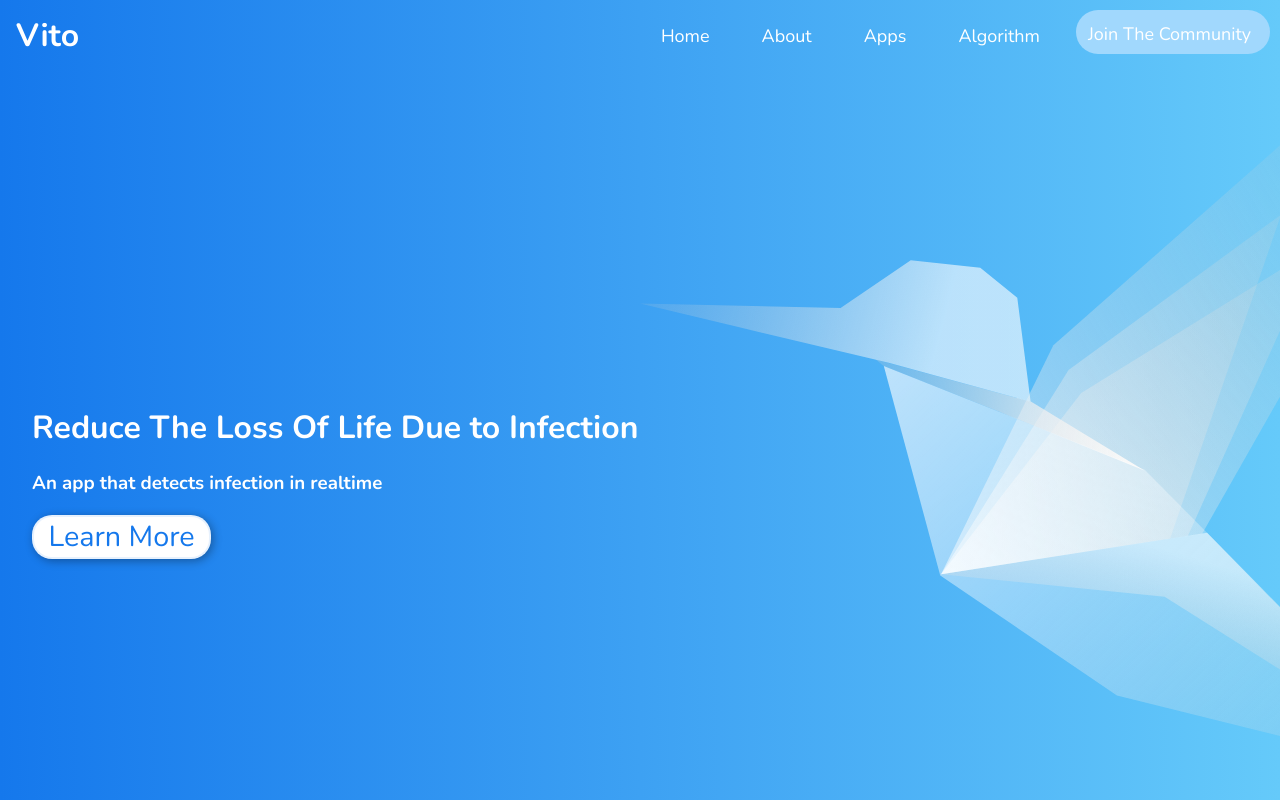
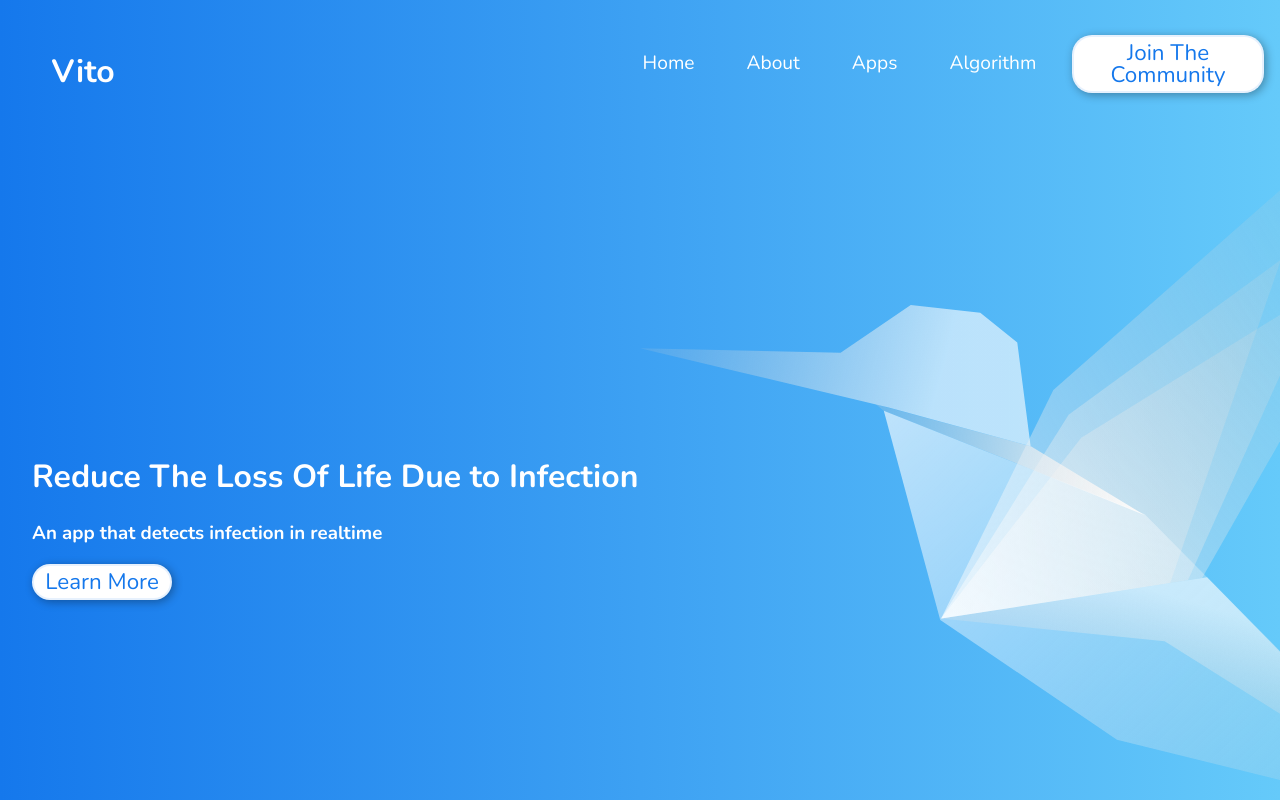
Before and after one commit to Vito-Research/Vito-Website, a React (Vite) app: page / in a window 1280 px wide. Built offline with nearby package versions, Linux system fonts and the light colour scheme.

Commit message:
Navbar edits

```diff
--- a/src/_util.scss
+++ b/src/_util.scss
@@ -32,7 +32,7 @@ div.center {
   padding-top: 0.2em;
   padding-bottom: 0.2em;
   border-radius: 20px;
-  font-size: 1.8em;
+  font-size: 1.4em;
   border-color: rgba($primary, 10%);
   border-style: solid;
   cursor: pointer;
--- a/src/components/Footer.tsx
+++ b/src/components/Footer.tsx
@@ -5,6 +5,7 @@ function Footer() {
     <div className="section footer" id="footer">
 
       <footer className="section footer">
+      <p><a className="footer-text footer-text-space" href="https://www.nature.com/articles/s41746-021-00422-7">[1] Modeling the effect of exposure notification and non-pharmaceutical interventions on COVID-19 transmission in Washington state </a></p>
         <div className="footer-div">
           <h2>Organization</h2>
           <p><a className="footer-text" href="">About</a></p>
@@ -17,7 +18,7 @@ function Footer() {
           <h2>Platforms</h2>
           <p><a className="footer-text" href="">Android</a></p>
           <p><a className="footer-text" href="https://www.linkedin.com/company/vito-research/about/">iOS</a></p>
-          <p><a className="footer-text" href="https://www.craft.do/s/jK9mX5dA3exvRw">Streamlit</a></p>
+          <p><a className="footer-text" href="https://share.streamlit.io/andreasink/vito-visualization/main/vito_visualization_tools/main.py">Streamlit</a></p>
           <p><a className="footer-text" href="https://github.com/Vito-Research">Github</a></p>
         </div>
 
--- a/src/components/Navbar.tsx
+++ b/src/components/Navbar.tsx
@@ -8,14 +8,15 @@ function Navbar() {
         <div className="Navbar" id="Navbar">
             <ul>
 
-                <li2><a ><b>Vito</b></a></li2>
-                <div id="box1">
-                    <li3><a href="bib.html">Join The Community</a></li3>
-                </div>
-                <li><a href="bib.html">Algorithm</a></li>
-                <li><a href="consact.html">Apps</a></li>
-                <li><a href="sharkspecies.html">About</a></li>
-                <li><a className="active" href="index.html">Home</a></li>
+                <li className="li2"><a> Vito </a></li>
+
+                   <li><button style={{ margin: "5%" }} type="button" className="btn btn-cta smaller">
+        Join The Community
+      </button></li>
+                <li className="larger"><a href="bib.html">Algorithm</a></li>
+                <li className="larger"><a href="consact.html">Apps</a></li>
+                <li className="larger"><a href="sharkspecies.html">About</a></li>
+                <li className="larger"><a className="active" href="index.html">Home</a></li>
 
             </ul>
 
--- a/src/components/footer.scss
+++ b/src/components/footer.scss
@@ -14,10 +14,13 @@
 
     }
 }
-
 .footer-div {
     margin: 6%;
     height: 25vh;
+}
+.footer-text-space {
+    margin-top: 15%;
+
 }
 @media only screen and (max-width: 768px) {
     .footer-div-space {
--- a/src/components/navbar.scss
+++ b/src/components/navbar.scss
@@ -22,34 +22,44 @@ ul {
     list-style-type: none;
     margin: inherit;
     padding: 0;
-    overflow: hidden;
+    // overflow: hidden;
     background-color: transparent;
+    margin: 2%;
 }
 
 li {
     float: right;
+
+
 }
 
 li a {
     display: block;
     color: white;
     text-align: center;
-    font-size: large;
     padding: 24px 26px;
     text-decoration: none;
 }
 
-li2 a {
+.li2 {
     display: block;
     color: white;
-    text-align: center;
+    text-align: left;
+    font-weight: 700;
     font-size: xx-large;
-    padding: 14px 16px;
+
     text-decoration: none;
     float: left;
 }
+.smaller {
+    font-size: smaller;
+    width: 15vw;
 
+}
+.larger {
+    font-size: larger;
 
+}
 
 li a:hover {
     background-color: $secondary;
@@ -67,7 +77,7 @@ li a:hover {
     float: right;
 }
 
-li3 a {
+.li3 {
     display: block;
     color: white;
     text-align: center;
```
